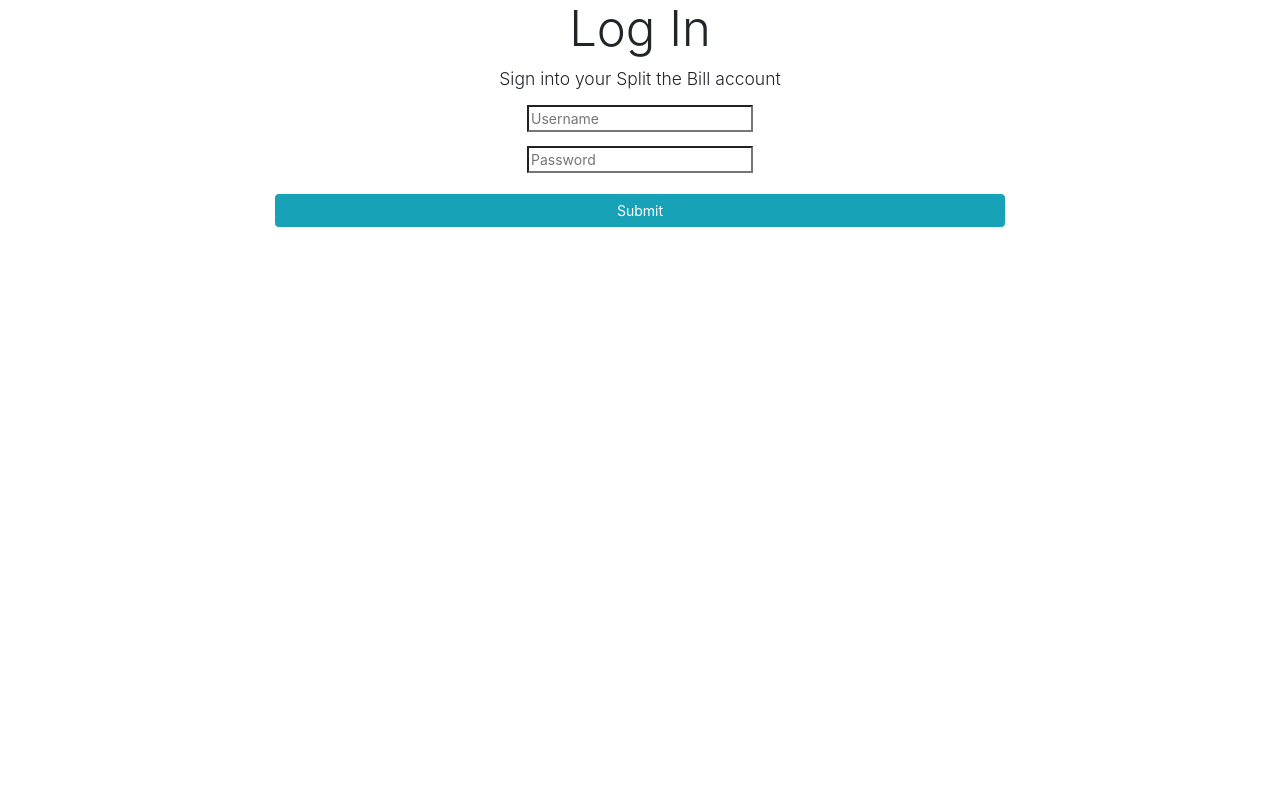
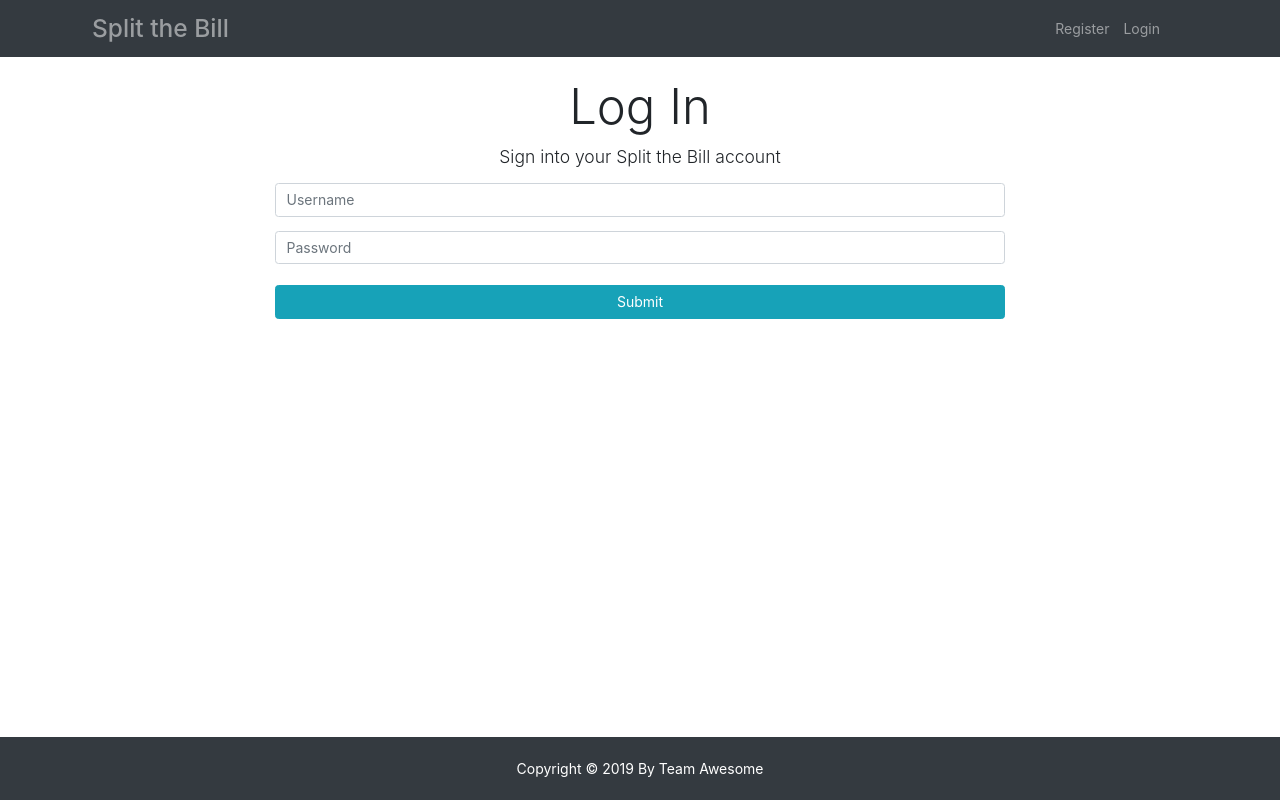
Before and after one commit to split-the-bills/BuildWeek-frontEnd, a React (Create React App) app in the folder split-the-bill/: page /register in a window 1280 px wide. Built offline with nearby package versions, Linux system fonts and the light colour scheme.

Commit message:
Created Navbar and Footer

```diff
--- a/split-the-bill/src/App.js
+++ b/split-the-bill/src/App.js
@@ -2,11 +2,15 @@
 import logo from "./logo.svg";
 import "./App.css";
 import Login from "./components/LogIn/LoginPage";
+import Navbar from "./components/Navbar/Navbar";
+import Footer from "./components/Footer/Footer";
 
 function App() {
   return (
     <div className="App">
+      <Navbar />
       <Login />
+      <Footer />
     </div>
   );
 }
--- /dev/null
+++ b/split-the-bill/src/components/Footer/Footer.js
@@ -0,0 +1,9 @@
+import React from "react";
+
+export default function() {
+  return (
+    <footer className="bg-dark text-white mt-5 p-4 text-center fixed-bottom">
+      Copyright &copy; {new Date().getFullYear()} By Team Awesome
+    </footer>
+  );
+}
--- a/split-the-bill/src/components/LogIn/LoginPage.js
+++ b/split-the-bill/src/components/LogIn/LoginPage.js
@@ -31,13 +31,14 @@
         <div className="container">
           <div className="row">
             <div className="col-md-8 m-auto">
-              <h1 className="display-4 text-center">Log In</h1>
+              <h2 className="display-4 text-center">Log In</h2>
               <p className="lead text-center">
                 Sign into your Split the Bill account
               </p>
               <form onSubmit={this.onSubmit}>
                 <div className="form-group">
                   <input
+                    className="form-control"
                     type="text"
                     placeholder="Username"
                     name="username"
@@ -48,6 +49,7 @@
                 </div>
                 <div className="form-group">
                   <input
+                    className="form-control"
                     type="password"
                     placeholder="Password"
                     name="password"
--- /dev/null
+++ b/split-the-bill/src/components/Navbar/Navbar.js
@@ -0,0 +1,46 @@
+import React, { Component } from "react";
+
+export default class Navbar extends Component {
+  render() {
+    return (
+      <nav className="navbar navbar-expand-sm navbar-dark bg-dark mb-4">
+        <div className="container">
+          <div className="collapse navbar-collapse" id="mobile-nav">
+            <ul className="navbar-nav mr-auto">
+              <li className="nav-item">
+                <a href="#" className="nav-link">
+                  <h3>Split the Bill</h3>
+                </a>
+              </li>
+            </ul>
+            <ul className="navbar-nav ml-auto">
+              <li className="nav-item">
+                <a href="#" className="nav-link">
+                  Register
+                </a>
+              </li>
+              <li className="nav-item">
+                <a href="#" className="nav-link">
+                  Login
+                </a>
+              </li>
+            </ul>
+          </div>
+          <nav className="navbar navbar-dark bg-dark">
+            <button
+              className="navbar-toggler"
+              type="button"
+              data-toggle="collapse"
+              data-target="#navbarToggleExternalContent"
+              aria-controls="navbarToggleExternalContent"
+              aria-expanded="false"
+              aria-label="Toggle navigation"
+            >
+              <span className="navbar-toggler-icon" />
+            </button>
+          </nav>
+        </div>
+      </nav>
+    );
+  }
+}
```
Also changed, not shown: split-the-bill/src/components/Footer/Footer.css (added).
